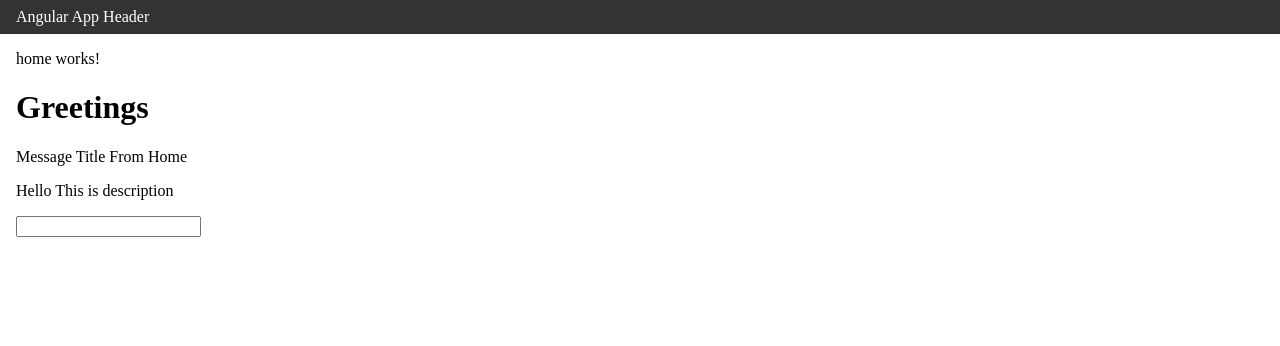
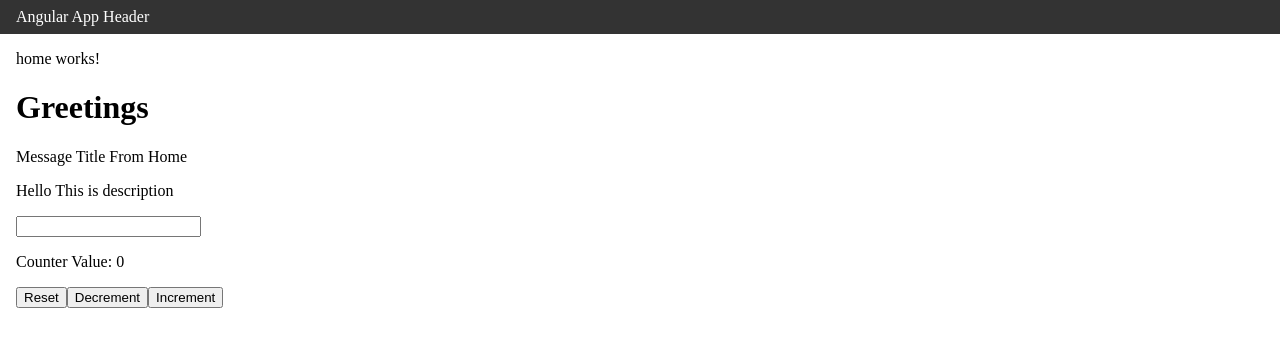
Before and after one commit to M-Umar-Iqbal/Angular-Practice-App, an Angular app: page / in a window 1280 px wide. Shown: the top 346 px of the page. Built offline with nearby package versions, Linux system fonts and the light colour scheme.

Commit message:
Add counter component

```diff
--- a/src/app/components/counter/counter.html
+++ b/src/app/components/counter/counter.html
@@ -1 +1,10 @@
-<p>counter works!</p>
+<section>
+<p>
+    Counter Value: {{ counterValue() }}
+</p>
+
+<button (click)="reset()">Reset</button>
+<button (click)="decrement()">Decrement</button>
+<button (click)="increment()">Increment</button>
+
+</section>
--- a/src/app/components/counter/counter.ts
+++ b/src/app/components/counter/counter.ts
@@ -1,4 +1,4 @@
-import { Component } from '@angular/core';
+import { Component, signal } from '@angular/core';
 
 @Component({
   selector: 'app-counter',
@@ -7,5 +7,17 @@ import { Component } from '@angular/core';
   styleUrl: './counter.scss',
 })
 export class Counter {
+  increment() {
+    // this.counterValue.set(this.counterValue() + 1);
+    this.counterValue.update((val) => val + 1);
 
+  }
+  decrement() {
+    // this.counterValue.set(this.counterValue() - 1);
+    this.counterValue.update((val) => val - 1);
+  }
+  reset() {
+    this.counterValue.set(0);
+  }
+  counterValue = signal(0)
 }
--- a/src/app/home/home.html
+++ b/src/app/home/home.html
@@ -6,3 +6,6 @@ messageDesc="Hello This is description" />
 
 <!-- Call the function on key up -->
 <input type="text" (keyup)="keyUpHandler($event)" >
+
+<!-- Counter component -->
+<app-counter />
--- a/src/app/home/home.ts
+++ b/src/app/home/home.ts
@@ -1,9 +1,10 @@
 import { Component, signal } from '@angular/core';
 import { Greeting } from '../components/greeting/greeting';
+import { Counter } from '../components/counter/counter';
 
 @Component({
   selector: 'app-home',
-  imports: [Greeting],
+  imports: [Greeting, Counter],
   templateUrl: './home.html',
   styleUrl: './home.scss',
 })
```
